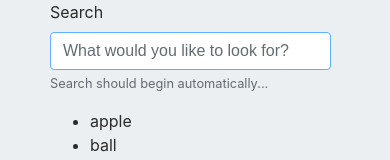
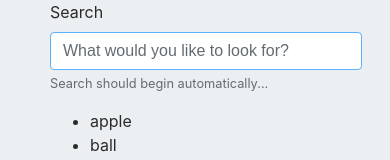
Before and after one commit to kusl/ttpqc.github.io, a website: page static/index.html in a window 390 px wide. Shown: the top 160 px of the page. Drawn offline with Linux system fonts and the light colour scheme.

Commit message:
try to make site more mobile friendly
Signed-off-by: Kushal Hada (developer) <kushaldeveloper@gmail.com>

```diff
--- a/static/styles.css
+++ b/static/styles.css
@@ -11,7 +11,6 @@ body {
     margin: 0 50px;
 }
 
-#queryString {
-    max-width: 90%;
+#queryString>.main {
     min-width: 100px;
 }
```
